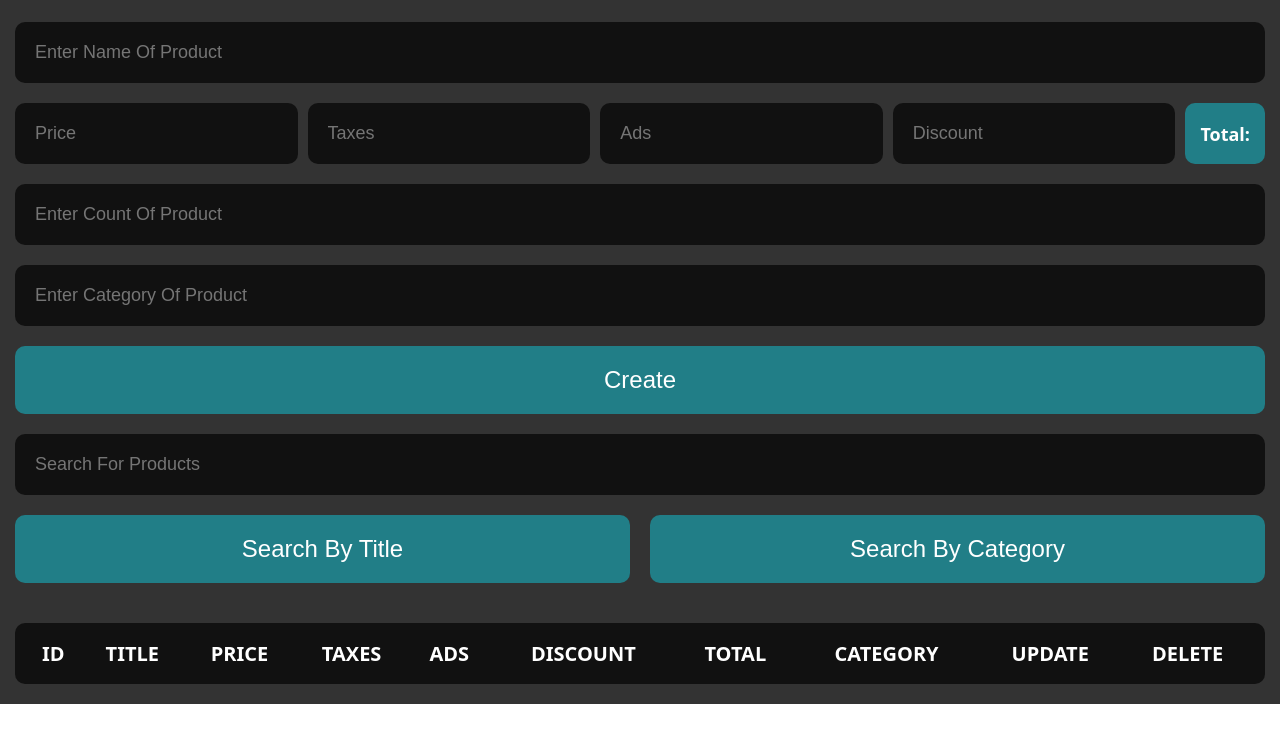
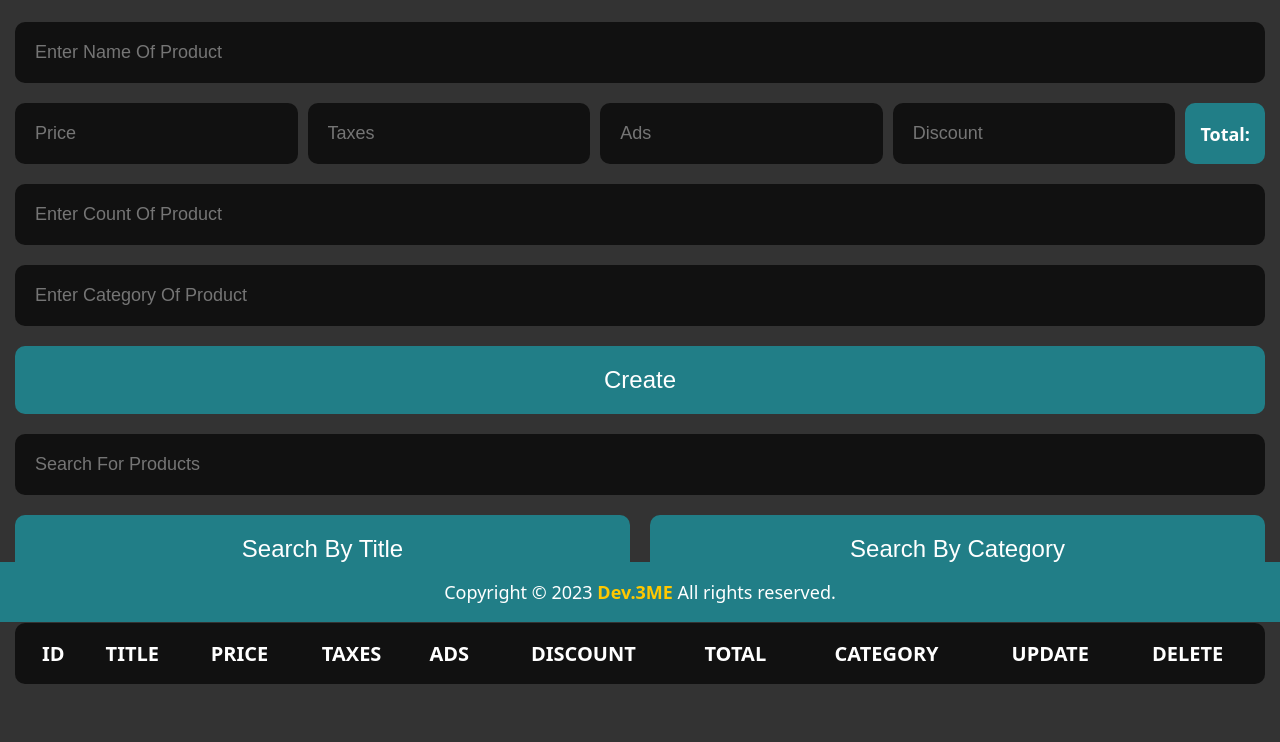
Before and after one commit to Dev-Abdalla-Magdy/CRUDS, a plain HTML site: page index.html in a window 1280 px wide. Shown: the part 178-920 px from the top of the page. Before the commit the page ends 882 px from the top, so only its background shows below. Drawn offline with Linux system fonts and the light colour scheme.

Commit message:
change style v0.1

```diff
--- a/css/style.css
+++ b/css/style.css
@@ -186,7 +186,7 @@ table {
   color: #000;
   width: 100%;
   padding: 10px;
-  margin: 20px 0;
+  margin: 20px 0 100px;
   text-align: center;
   border-radius: 10px;
   transition: 0.4s;
@@ -227,3 +227,22 @@ td {
 #delete:hover {
   background: rgb(175, 0, 0);
 }
+.footer {
+  position: fixed;
+  bottom: 0;
+  left: 0;
+  height: 60px;
+  background: rgb(33, 126, 135);
+  width: 100%;
+  text-align: center;
+  color: #fff;
+  display: flex;
+  align-items: center;
+  justify-content: center;
+  font-size: 18px;
+}
+.sign a {
+  font-weight: bold;
+  color: #ffc800;
+  text-decoration: none;
+}
--- a/index.html
+++ b/index.html
@@ -76,7 +76,11 @@
     <!--@@@@@@@-- END BODY SECTION --@@@@@@@-->
 
     <!--|||||||-- START FOOTER SECTION --|||||||-->
-    <div class="footer"></div>
+    <div class="footer">
+      <p class="sign">
+        Copyright © 2023 <a href="#">Dev.3ME</a> All rights reserved.
+      </p>
+    </div>
     <!--|||||||-- END FOOTER SECTION --|||||||-->
 
   </div>
```
Also changed, not shown: 1 other file.
